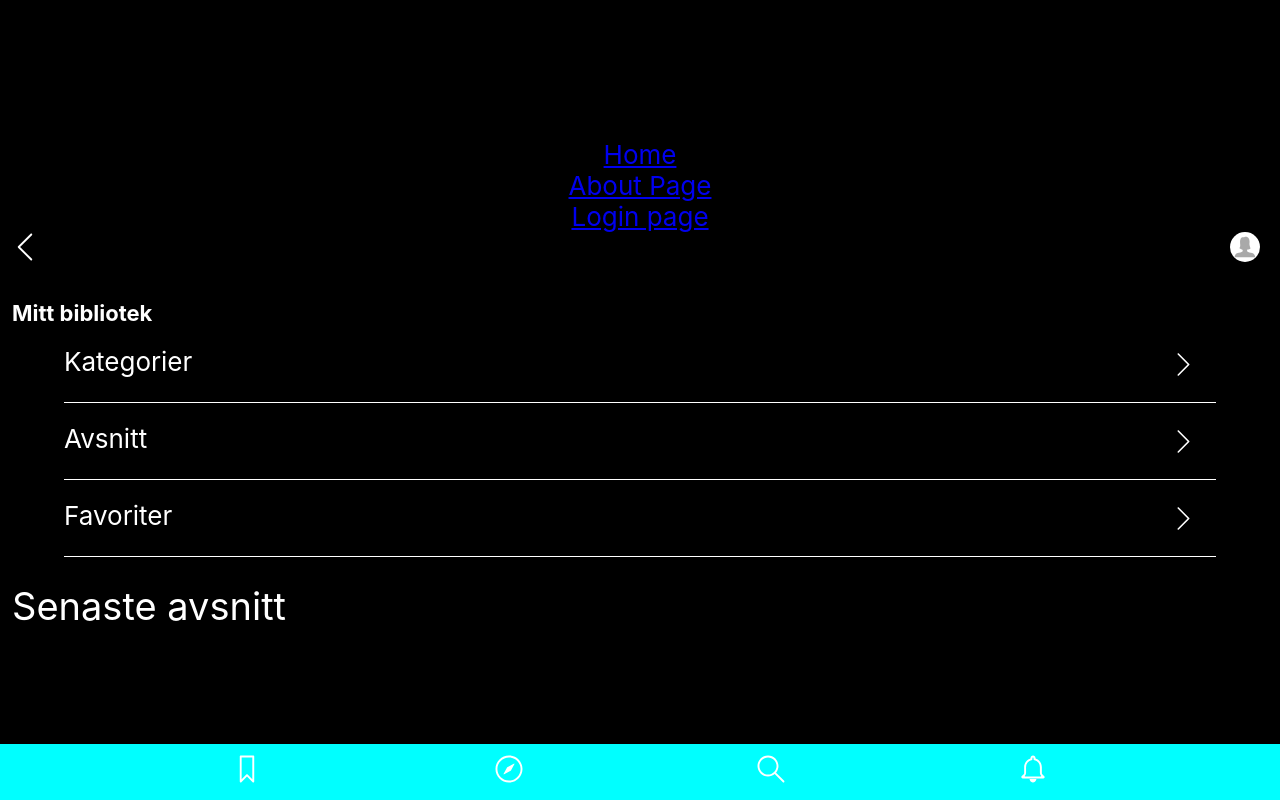
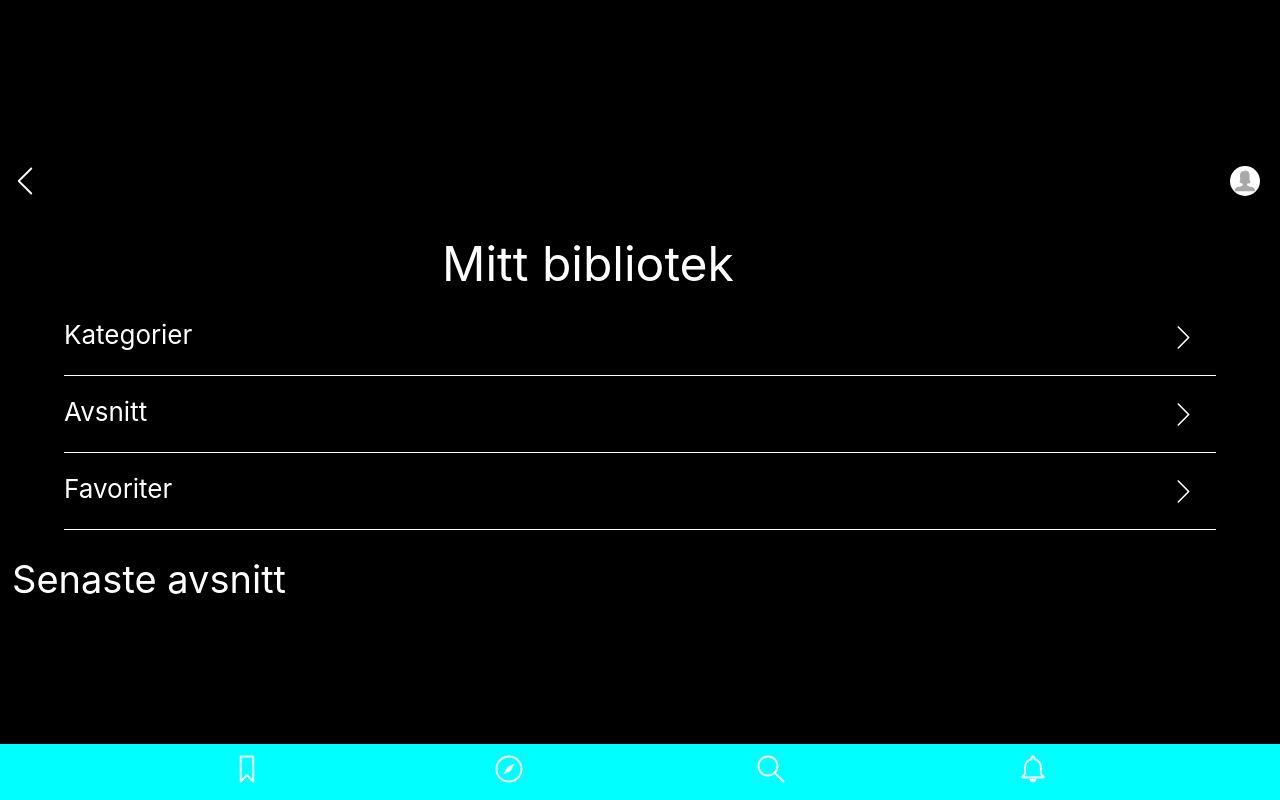
Before and after one commit to erikarvidsson/KA-project2, a React (Create React App) app: page /Library in a window 1280 px wide. Built offline with nearby package versions, Linux system fonts and the light colour scheme.

Commit message:
Added in typo

```diff
--- a/src/App.js
+++ b/src/App.js
@@ -37,10 +37,6 @@ function App() {
   return (
     <div className="App">
       <header className="App-header">
-        <Link to="/">Home</Link>
-        <Link to="/About">About Page</Link>
-        <Link to="/Login">Login page</Link>
-
         <div history={history}>
           <Route path="/" exact component={Home} />
           <Route path="/About" component={About} />
--- a/src/components/typo.js
+++ b/src/components/typo.js
@@ -8,13 +8,13 @@ const HeaderStyle = styled.h1`
     font-family: Grand-Hotel;
     src: url(${"fonts/GrandHotel-Regular.otf"}) format("opentype");
   }; */
-  font-size: 22px;
-  font-weight: ${props => props.fontWeight || "bold"};
-  margin-top: ${props => props.top || "300px"};
+  font-size: 48px;
+  font-weight: ${props => props.fontWeight || "normal"};
+  margin-top: ${props => props.top || "12px"};
   margin-left: 12px;
   margin-right: 12px;
   color: white;
-  text-align: left;
+  text-align: ${props => props.textAlign || 'center'};
   width: 90%;
 `;
 
@@ -25,7 +25,7 @@ const H2Style = styled.h2`
   margin-left: 12px;
   margin-right: 12px;
   color: white;
-  text-align: left;
+  text-align: ${props => props.textAlign || 'left'};
   width: 90%;
 `
 
@@ -36,7 +36,7 @@ const H3Style = styled.h3 `
   margin-left: 12px;
   margin-right: 12px;
   color: white;
-  text-align: center;
+  text-align: ${props => props.textAlign || 'left'};
   width: 90%;
 `
 
@@ -47,7 +47,7 @@ const PStyle = styled.p`
   width: 90%;
   font-size: 20px;
   color: white;
-  text-align: left;
+  text-align: ${props => props.textAlign || 'left'};
 `;
 
 
--- a/src/view/categories.js
+++ b/src/view/categories.js
@@ -25,7 +25,7 @@ const Categories = (props) => {
             <Layout>
                 <DivStyled>
                     <BackIconStyled src='assets/icons/left-arrow.svg' onClick={() => props.history.goBack(props)}/>
-                    <H3 text='Kategorier'/>
+                    <H3 text='Kategorier' textAlign='center'/>
                     <ProfileIcon />
                 </DivStyled>
             </Layout>
```
